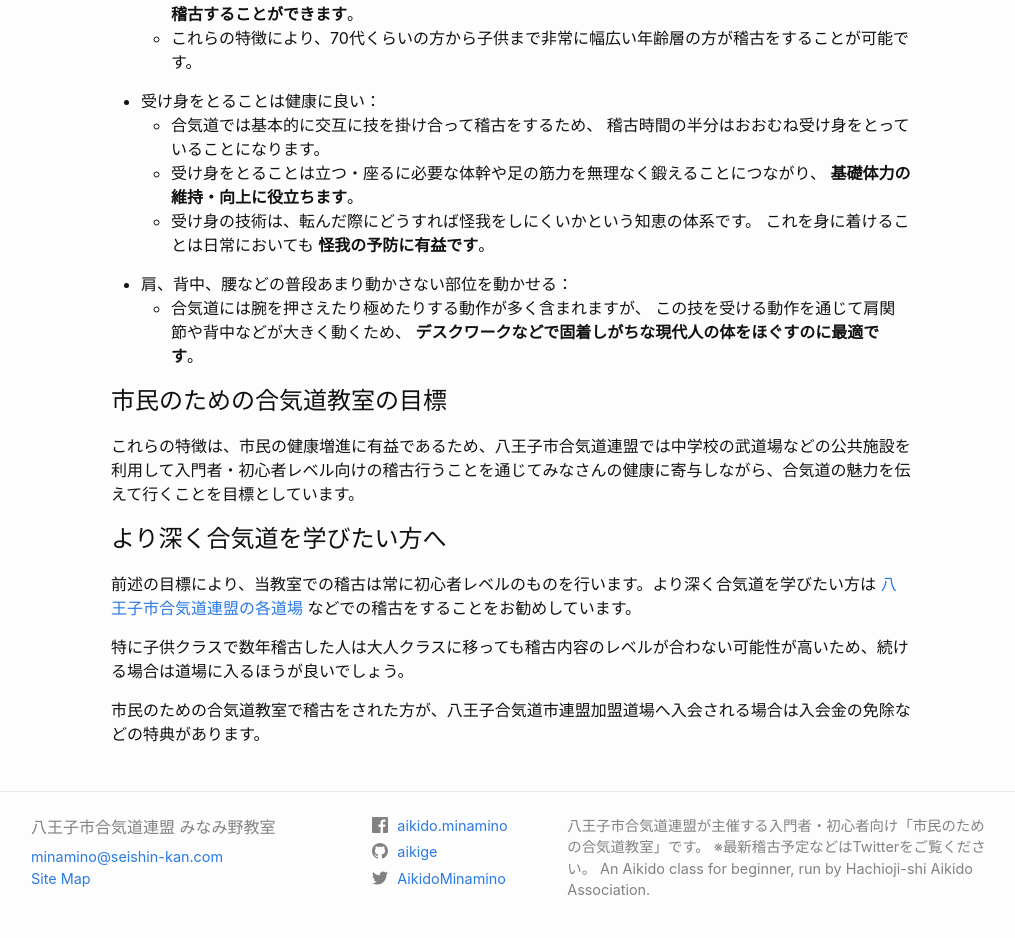
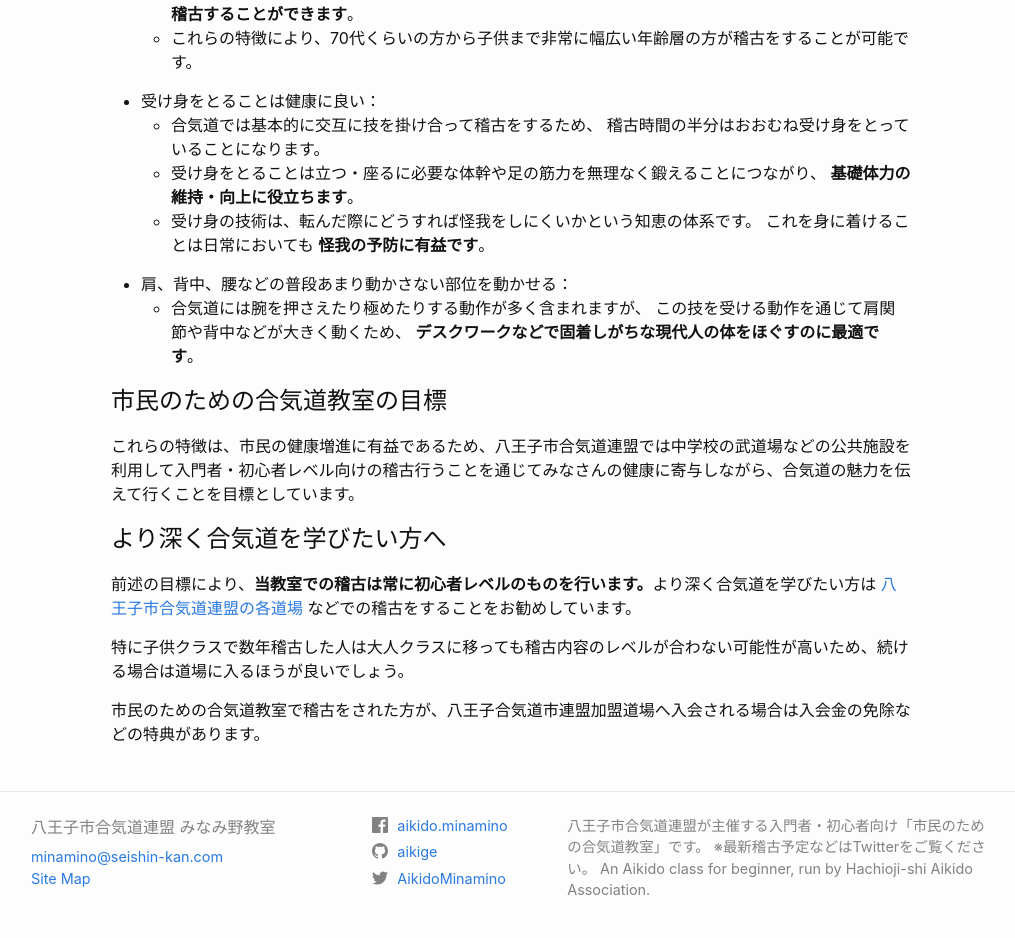
Before and after one commit to minamino-aikido/minamino-aikido.github.io, a Jekyll site: the page built from about.md, in a window 1280 px wide. Shown: the part 725-1663 px from the top of the page, without its empty margins (129-1144 px from the left). Built offline with Jekyll 4.4.1, drawn with Linux system fonts in a browser that asks for light colours.

```diff
--- a/about.md
+++ b/about.md
@@ -31,7 +31,7 @@ title: 合気道について
 
 ## より深く合気道を学びたい方へ
 
-前述の目標により、当教室での稽古は常に初心者レベルのものを行います。より深く合気道を学びたい方は [八王子市合気道連盟の各道場](dojo.html) などでの稽古をすることをお勧めしています。
+前述の目標により、**当教室での稽古は常に初心者レベルのものを行います。**より深く合気道を学びたい方は [八王子市合気道連盟の各道場](dojo.html) などでの稽古をすることをお勧めしています。
 
 特に子供クラスで数年稽古した人は大人クラスに移っても稽古内容のレベルが合わない可能性が高いため、続ける場合は道場に入るほうが良いでしょう。
 
```
